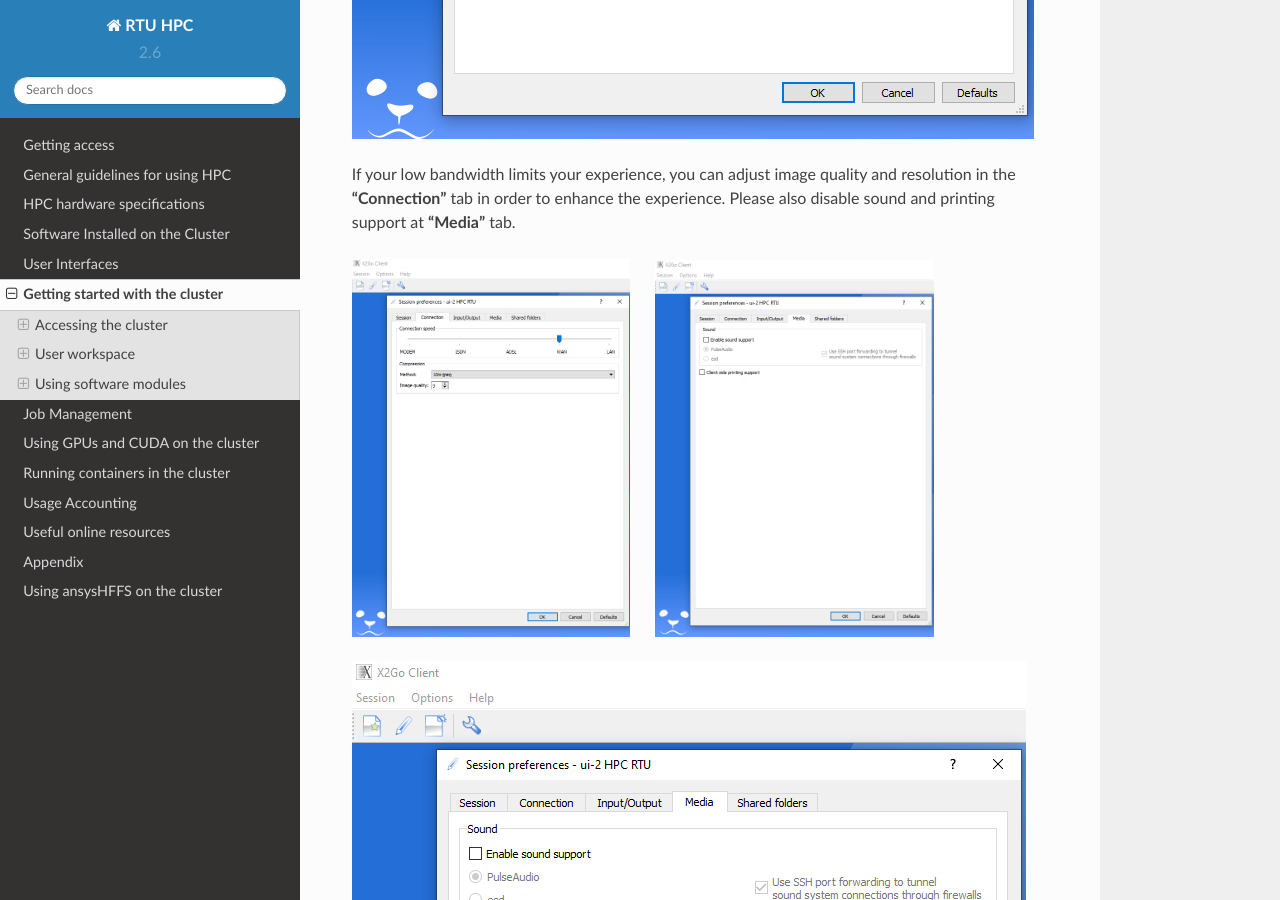
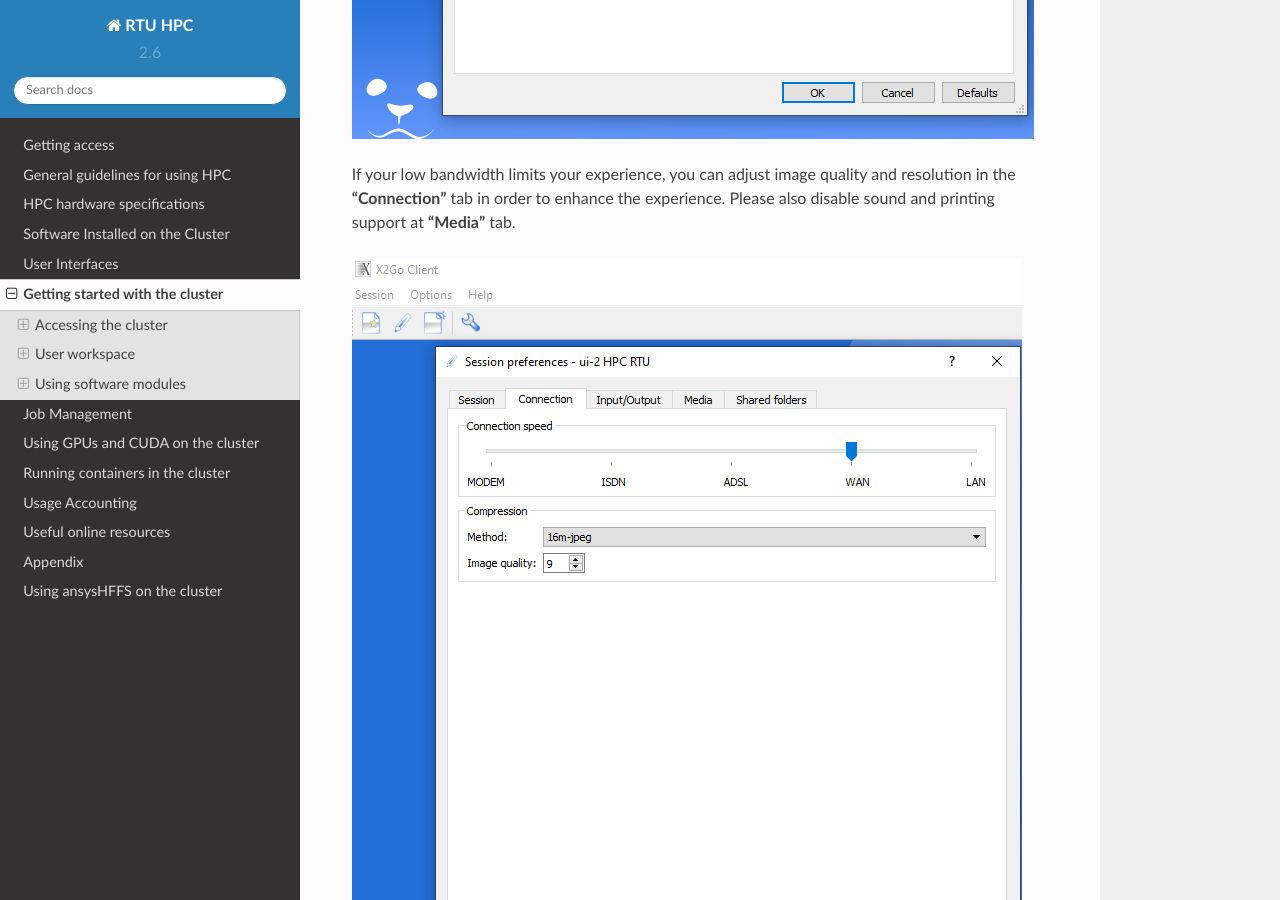
Before and after one commit to rtuhpc/hpc-manual, a Sphinx documentation site: the page built from doc/06_getting_started.md, in a window 1280 px wide and 900 px high, scrolled down 5159 px. Built offline with Sphinx 7.4.7 and the Read the Docs theme 2.0.0, drawn with Linux system fonts in a browser that asks for light colours.

Commit message:
Update 06_getting_started.md

```diff
--- a/doc/06_getting_started.md
+++ b/doc/06_getting_started.md
@@ -68,12 +68,12 @@
 Please also disable sound and printing support at **"Media"** tab.
 
 
-
+<!--
 <img src="https://github.com/rtuhpc/hpc-manual/blob/main/doc/images/X2go_connection.PNG" width=40% height=40%> &nbsp;&nbsp;&nbsp;&nbsp;  <img src="https://github.com/rtuhpc/hpc-manual/blob/main/doc/images/X2go_media.PNG"  width=40% height=40%>
+-->
 
 
-
-<!-- ![x2go window](images/X2go_connection.PNG) -->
+![x2go window](images/X2go_connection.PNG)
 
 ![x2go window](images/X2go_media.PNG)
 
```
